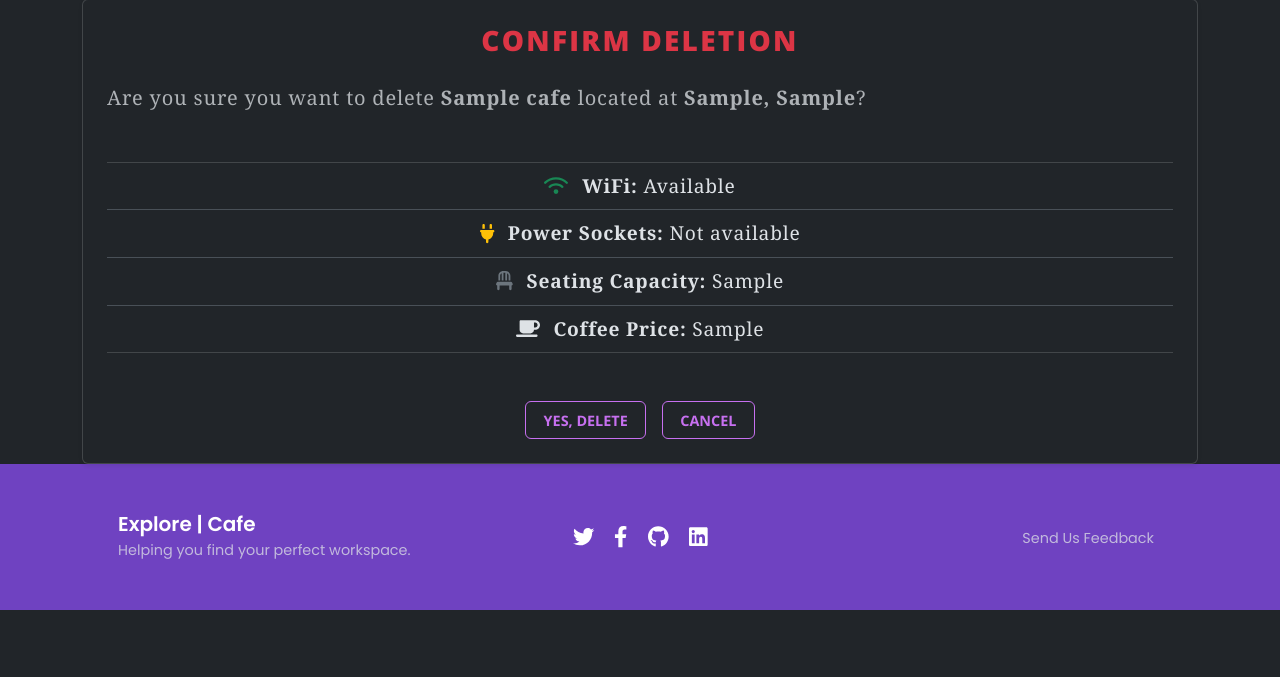
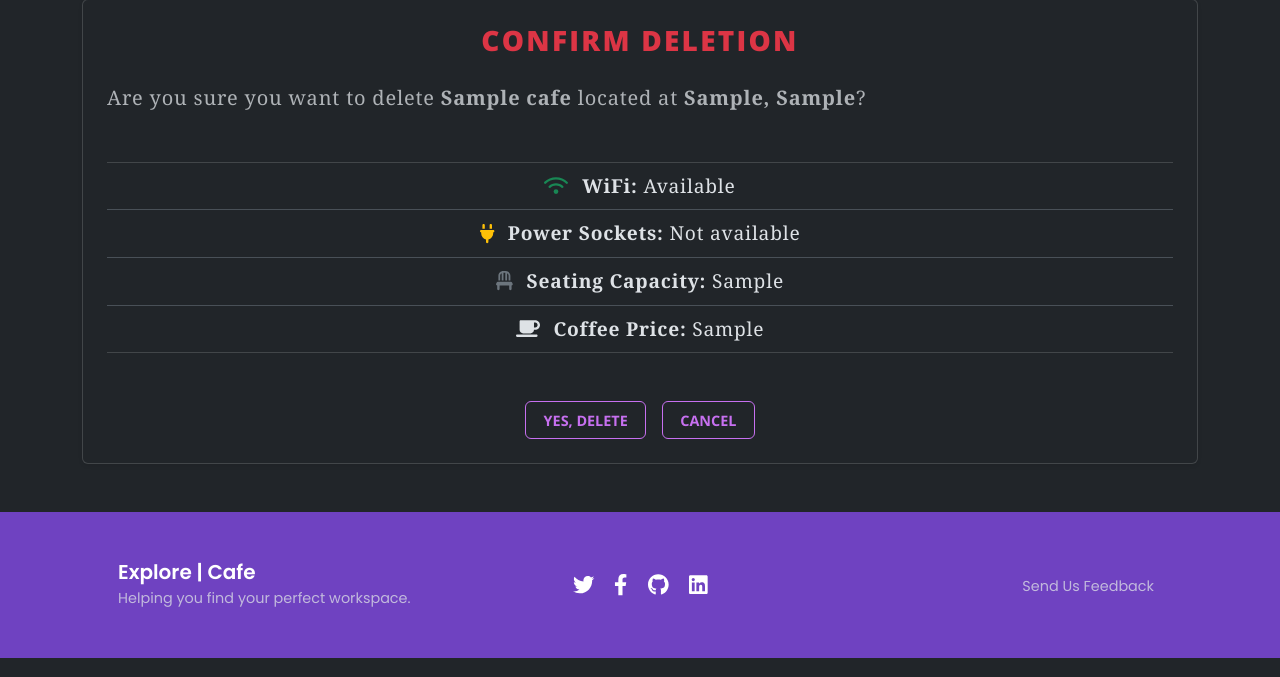
Before and after one commit to KushalRegmi61/ExploreCafe-Website, a Flask app: page /delete_cafe/1 in a window 1280 px wide. Shown: the part 123-800 px from the top of the page. Run offline with Flask 3, Linux system fonts and the light colour scheme; tables that the repository leaves empty hold one stand-in row (values such as "Sample post"); some libraries are stand-ins or nearby versions.

Commit message:
added padding

```diff
--- a/templates/delete.html
+++ b/templates/delete.html
@@ -1,7 +1,7 @@
 {% extends "base.html" %}
 
 {% block content %}
-<section class="container text-center mt-5">
+<section class="container text-center mt-5 pb-5">
     <div class="card shadow-sm p-4">
         <h2 class="mb-4 text-danger subheading">Confirm Deletion</h2>
         <p class="text-muted body-text fs-5">
@@ -34,7 +34,7 @@
             <form action="{{ url_for('delete_cafe_confirm', cafe_id=cafe.id) }}" method="post">
                 <button type="submit" class="btn btn-danger mx-2">Yes, Delete</button>
             </form>
-            <a href="{{ url_for('explore_cafe') }}" class="btn btn-secondary mx-2">Cancel</a>
+            <a href="{{ url_for('cafe_details', cafe_id=cafe.id) }}" class="btn btn-secondary mx-2">Cancel</a>
         </div>
     </div>
 </section>
```
